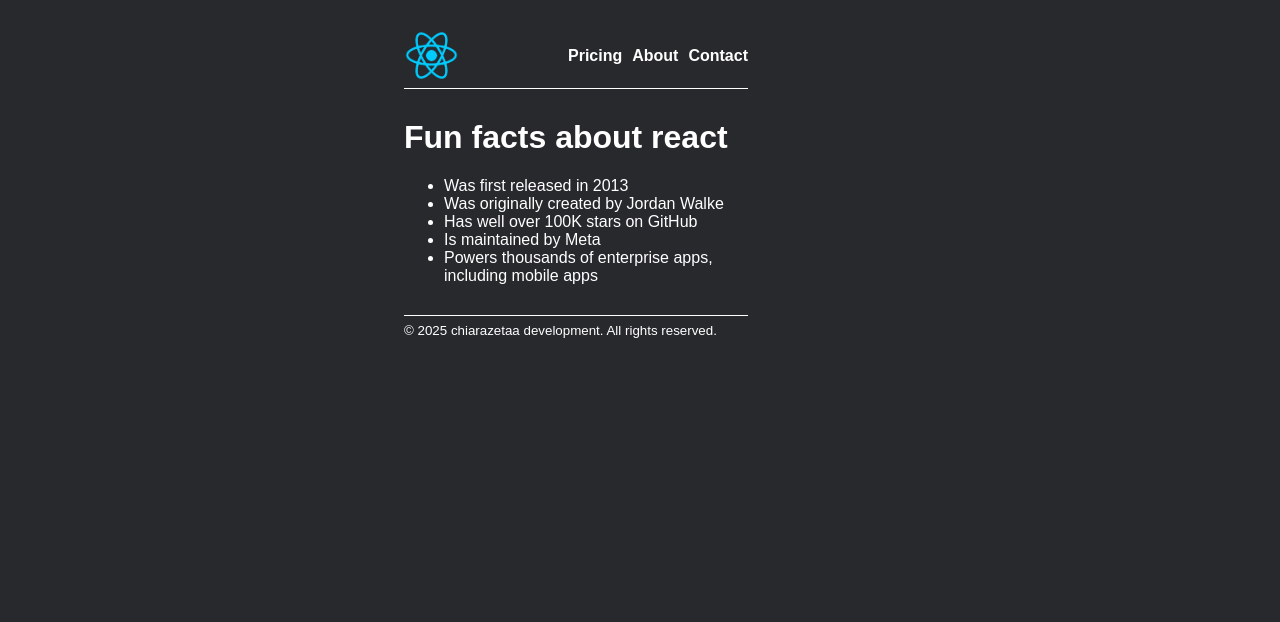
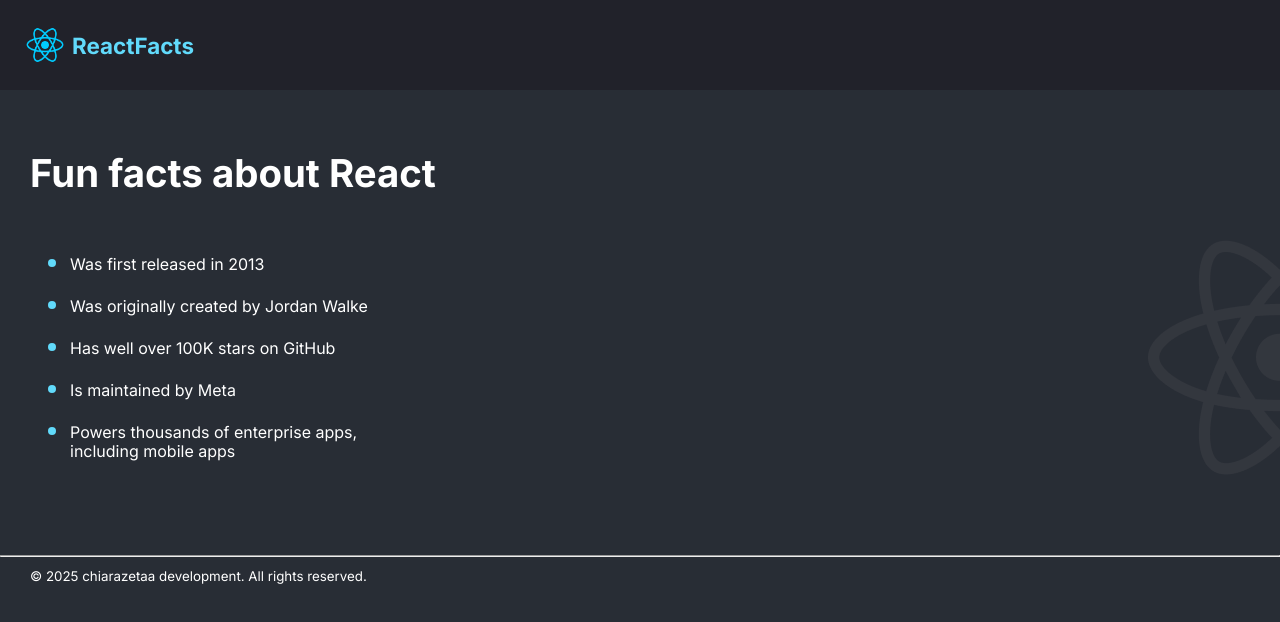
Before and after one commit to chiarazetaa/react-facts, a React (Vite) app: page / in a window 1280 px wide. Shown: the top 622 px of the page. Built offline with nearby package versions, Linux system fonts and the light colour scheme.

Commit message:
add styling

```diff
--- a/index.html
+++ b/index.html
@@ -4,6 +4,9 @@
     <meta charset="UTF-8" />
     <link rel="icon" type="image/svg+xml" href="/vite.svg" />
     <meta name="viewport" content="width=device-width, initial-scale=1.0" />
+    <link rel="preconnect" href="https://fonts.googleapis.com">
+    <link rel="preconnect" href="https://fonts.gstatic.com" crossorigin>
+    <link href="https://fonts.googleapis.com/css2?family=Inter:ital,opsz,wght@0,14..32,100..900;1,14..32,100..900&display=swap" rel="stylesheet">
     <link rel="stylesheet" href="/src/index.css" />
     <title>React Facts</title>
   </head>
--- /dev/null
+++ b/src/App.jsx
@@ -0,0 +1,13 @@
+import Header from './components/Header'
+import Main from './components/Main'
+import Footer from './components/Footer'
+
+export default function App() {
+    return (
+        <>
+            <Header />
+            <Main />
+            <Footer />
+        </>
+    )
+}
--- a/src/Footer.jsx
+++ /dev/null
@@ -1,7 +0,0 @@
-export default function Footer() {
-    return(
-        <footer className='footer'>
-            <small>© 2025 chiarazetaa development. All rights reserved.</small>
-        </footer>
-    )
-}
--- a/src/Header.jsx
+++ /dev/null
@@ -1,16 +0,0 @@
-import reactLogo from './react-logo.png';
-
-export default function Header() {
-    return (
-        <header className='header'>
-            <img src={reactLogo} alt="React logo" />
-            <nav>
-                <ul className='nav-list'>
-                    <li className='nav-list-item'>Pricing</li>
-                    <li className='nav-list-item'>About</li>
-                    <li className='nav-list-item'>Contact</li>
-                </ul>
-            </nav>
-        </header>
-    )
-}
--- a/src/Main.jsx
+++ /dev/null
@@ -1,14 +0,0 @@
-export default function Main() {
-    return (
-        <>
-            <h1>Fun facts about react</h1>
-            <ul>
-                <li>Was first released in 2013</li>
-                <li>Was originally created by Jordan Walke</li>
-                <li>Has well over 100K stars on GitHub</li>
-                <li>Is maintained by Meta</li>
-                <li>Powers thousands of enterprise apps, including mobile apps</li>
-            </ul>
-        </>
-    )
-}
--- /dev/null
+++ b/src/components/Footer.jsx
@@ -0,0 +1,10 @@
+export default function Footer() {
+    return (
+        <>
+            <footer className='footer'>
+                <hr />
+                <small>© 2025 chiarazetaa development. All rights reserved.</small>
+            </footer>
+        </>
+    )
+}
--- /dev/null
+++ b/src/components/Header.jsx
@@ -0,0 +1,12 @@
+import reactLogo from './../images/react-logo.png';
+
+export default function Header() {
+    return (
+        <header className='header'>
+            <nav>
+                <img src={reactLogo} alt="React logo" className="img-logo" />
+                <span>ReactFacts</span>
+            </nav>
+        </header>
+    )
+}
--- /dev/null
+++ b/src/components/Main.jsx
@@ -0,0 +1,16 @@
+export default function Main() {
+    return (
+        <>
+            <main>
+                <h1>Fun facts about React</h1>
+                <ul className="facts-list">
+                    <li>Was first released in 2013</li>
+                    <li>Was originally created by Jordan Walke</li>
+                    <li>Has well over 100K stars on GitHub</li>
+                    <li>Is maintained by Meta</li>
+                    <li>Powers thousands of enterprise apps, including mobile apps</li>
+                </ul>
+            </main>
+        </>
+    )
+}
--- a/src/index.css
+++ b/src/index.css
@@ -3,43 +3,63 @@
 }
 
 body {
-    padding: 20px;
-    font-family: Arial, Helvetica, sans-serif;
-    background: #27292c;
-    color: white;
-    margin-left: 30%;
-    width: 30%;
+    margin: 0;
+    font-family: Inter, sans-serif;
+    background-color: #282D35;
+    color: #fff;
 }
 
-h1 {
-    margin-top: 30px;
+header {
+    height: 90px;
+    background-color: #21222A;
+    padding: 30px 25px;
 }
 
-.header {
+nav {
     display: flex;
     align-items: center;
-    justify-content: space-between;
-    padding-bottom: 5px;
-    border-bottom: #fff solid 1px;
+    height: 100%;
 }
 
-img {
-    width: 55px;
+.img-logo {
+    width: 40px;
+    margin-right: 7px;
 }
 
-.nav-list {
-    list-style: none;
-    display: flex;
+nav > span {
+    color: #61DAFB;
+    font-size: 1.4rem;
+    font-weight: 700;
 }
 
-.nav-list-item {
-    margin-left: 10px;
-    font-weight: bold;
+main {
+    padding: 60px 30px;
+    background-image: url(/src/images/react-logo-half.png);
+    background-repeat: no-repeat;
+    background-position-x: right;
+    background-position-y: 70%;
 }
 
-.footer {
-    border-top: #fff solid 1px;
-    margin-top: 30px;
-    padding-top: 5px;
-    color: #fff;
+main > h1 {
+    margin: 0;
+    font-size: 2.4rem;
 }
+
+.facts-list {
+    margin-top: 46px;
+    max-width: 400px;
+}
+
+.facts-list > li {
+    padding-block: 10px;
+    line-height: 19px;
+}
+
+.facts-list > li::marker {
+    color: #61DAFB;
+    font-size: 1.5rem;
+}
+
+footer > small {
+    padding: 60px 30px;
+}
--- a/src/index.jsx
+++ b/src/index.jsx
@@ -1,14 +1,8 @@
 import { createRoot } from 'react-dom/client'
-import Header from './Header'
-import Main from './Main'
-import Footer from './Footer'
+import App from './App'
 
 const root = createRoot(document.getElementById('root'))
 
 root.render(
-    <>
-        <Header />
-        <Main />
-        <Footer />
-    </>
+    <App />
 )
```
Also changed, not shown: src/images/react-logo-half.png (added), src/images/react-logo.png (renamed from src/react-logo.png).
